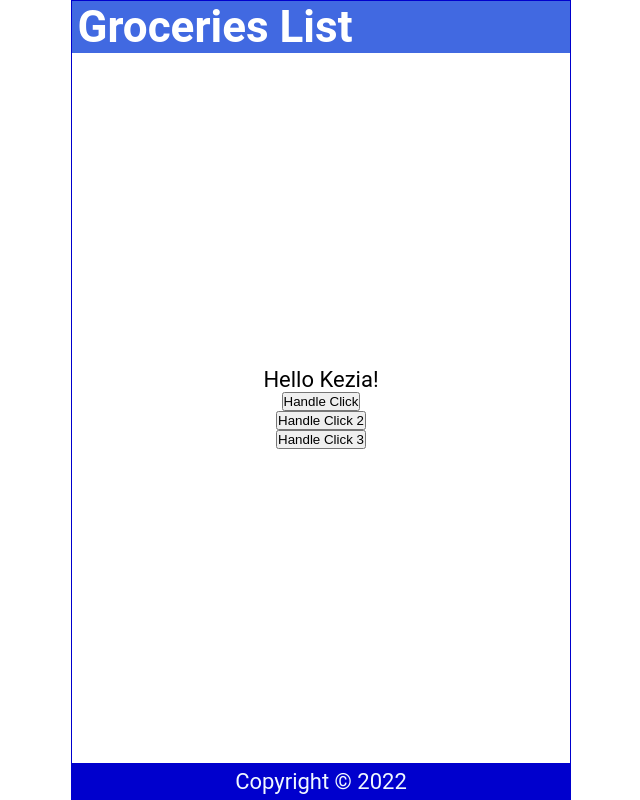
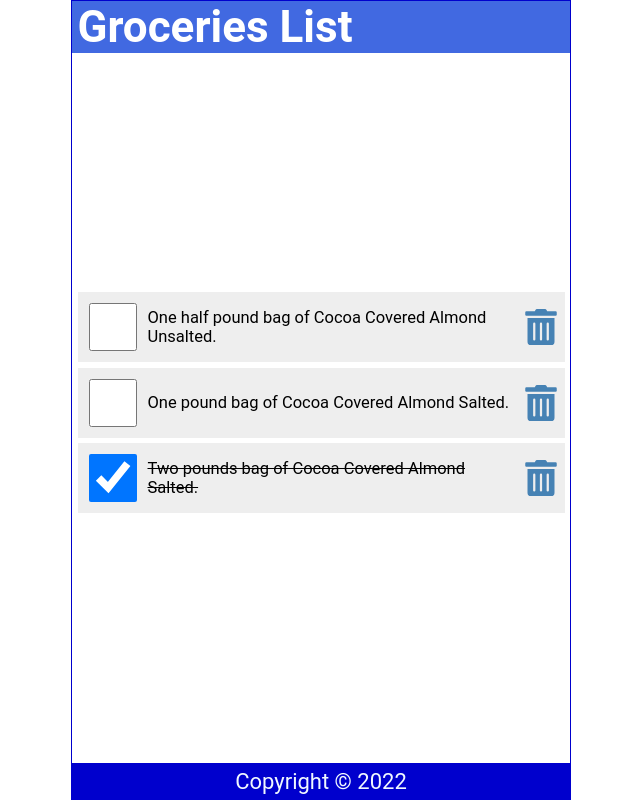
Before and after one commit to louis-agyapong/react-playground, a React (Create React App) app: page / in a window 1280 px wide. Shown: the whole page, without its empty margins (319-959 px from the left). Built offline with nearby package versions, Linux system fonts and the light colour scheme.

Commit message:
list and keys

```diff
--- a/package.json
+++ b/package.json
@@ -8,7 +8,8 @@
     "@testing-library/user-event": "^13.5.0",
     "react": "^18.2.0",
     "react-dom": "^18.2.0",
-    "react-scripts": "5.0.1",
+    "react-icons": "^4.8.0",
+    "react-scripts": "^5.0.1",
     "web-vitals": "^2.1.4"
   },
   "scripts": {
--- a/src/Content.js
+++ b/src/Content.js
@@ -1,27 +1,69 @@
 import React from "react";
+import { useState } from "react";
+import { FaTrashAlt } from "react-icons/fa";
 
 const Content = () => {
-  const handleNameChange = () => {
-    const names = ["Zion", "Kezia", "Max"];
-    const int = Math.floor(Math.random() * 3);
-    return names[int];
+  const [items, setItems] = useState([
+    {
+      id: 1,
+      checked: false,
+      description: "One half pound bag of Cocoa Covered Almond Unsalted.",
+    },
+    {
+      id: 2,
+      checked: false,
+      description: "One pound bag of Cocoa Covered Almond Salted.",
+    },
+    {
+      id: 3,
+      checked: true,
+      description: "Two pounds bag of Cocoa Covered Almond Salted.",
+    },
+  ]);
+
+  const handleCheck = (id) => {
+    const listItems = items.map((item) =>
+      item.id === id ? { ...item, checked: !item.checked } : item
+    );
+    setItems(listItems);
   };
 
-  const handleClick = () => {
-    console.log("You clicked it");
-  }
-  const handleClick2 = (name) => {
-    console.log(`${name} was clicked`);
-  }
-  const handleClick3 = (e) => {
-    console.log(e.target.innerText);
-  }
+  const handleDelete = (id) => {
+    const listItems = items.filter((item) => item.id !== id);
+    setItems(listItems);
+    localStorage.setItem("shoppingList", JSON.stringify(listItems));
+    console.log(listItems);
+    console.log(id)
+  };
+
   return (
     <main>
-      <p onDoubleClick={handleClick}>Hello {handleNameChange()}!</p>
-      <button onClick={handleClick}>Handle Click</button>
-      <button onClick={() => handleClick2("Louis")}>Handle Click 2</button>
-      <button onClick={(e) => handleClick3(e)}>Handle Click 3</button>
+      {items.length ? (
+        <ul>
+          {items.map((item) => (
+            <li className="item" key={item.id}>
+              <input
+                type="checkbox"
+                onChange={() => handleCheck(item.id)}
+                checked={item.checked}
+              />
+              <label
+                style={item.checked ? { textDecoration: "line-through" } : null}
+                onDoubleClick={() => handleCheck(item.id)}
+              >
+                {item.description}
+              </label>
+              <FaTrashAlt
+                role="button"
+                tabIndex="0"
+                onClick={() => handleDelete(item.id)}
+              />
+            </li>
+          ))}
+        </ul>
+      ) : (
+        <p style={{marginTop: '2rem'}}>Your list is empty.</p>
+      )}
     </main>
   );
 };
--- a/src/index.css
+++ b/src/index.css
@@ -10,9 +10,8 @@
 
 body {
   min-height: 100vh;
-  font-family: 'Roboto', 'Oxygen',
-    'Ubuntu', 'Cantarell', 'Fira Sans', 'Droid Sans', 'Helvetica Neue',
-    sans-serif;
+  font-family: "Roboto", "Oxygen", "Ubuntu", "Cantarell", "Fira Sans",
+    "Droid Sans", "Helvetica Neue", sans-serif;
   -webkit-font-smoothing: antialiased;
   -moz-osx-font-smoothing: grayscale;
 }
@@ -57,3 +56,62 @@
   display: grid;
   place-content: center;
 }
+
+ul {
+  width: 100%;
+  list-style: none;
+  padding: 0 0.25rem 0.25rem;
+}
+
+ul li::before {
+  content: "\200B";
+}
+
+.item {
+  display: flex;
+  justify-content: flex-start;
+  align-items: center;
+  padding: 0.5rem 0 0.5rem 0.5rem;
+  margin: 0.25rem 0;
+  background-color: #eee;
+}
+
+.item:first-child {
+  margin: 0;
+}
+
+.item input[type="checkbox"] {
+  text-align: center;
+  width: 2.5rem;
+  width: 48px;
+  min-width: 48px;
+  height: 2.5rem;
+  height: 48px;
+  min-height: 48px;
+  cursor: pointer;
+  margin-right: 0.5rem;
+}
+
+.item input[type="checkbox"]:focus + label {
+  text-decoration: underline;
+}
+
+.item > label {
+  font-size: 0.75rem;
+  flex-grow: 1;
+}
+
+.item svg {
+  width: 48px;
+  min-width: 48px;
+  height: 36px;
+  font-size: 1rem;
+  color: steelblue;
+  cursor: pointer;
+}
+
+.item svg:focus,
+.item svg:hover {
+  color: red;
+  outline: none;
+}
```
Also changed, not shown: 1 other file (tests, documents, lock files or other folders).
